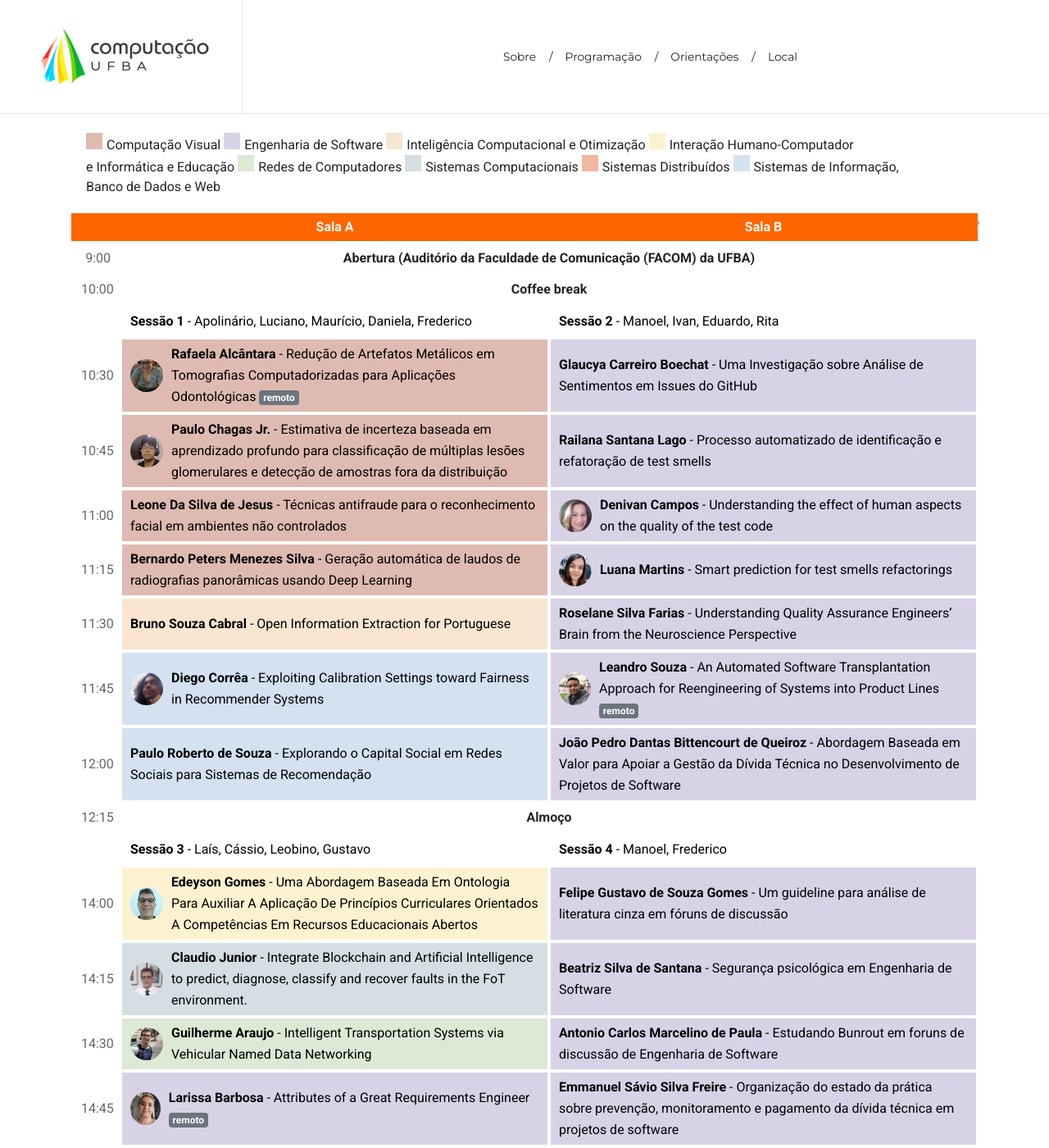
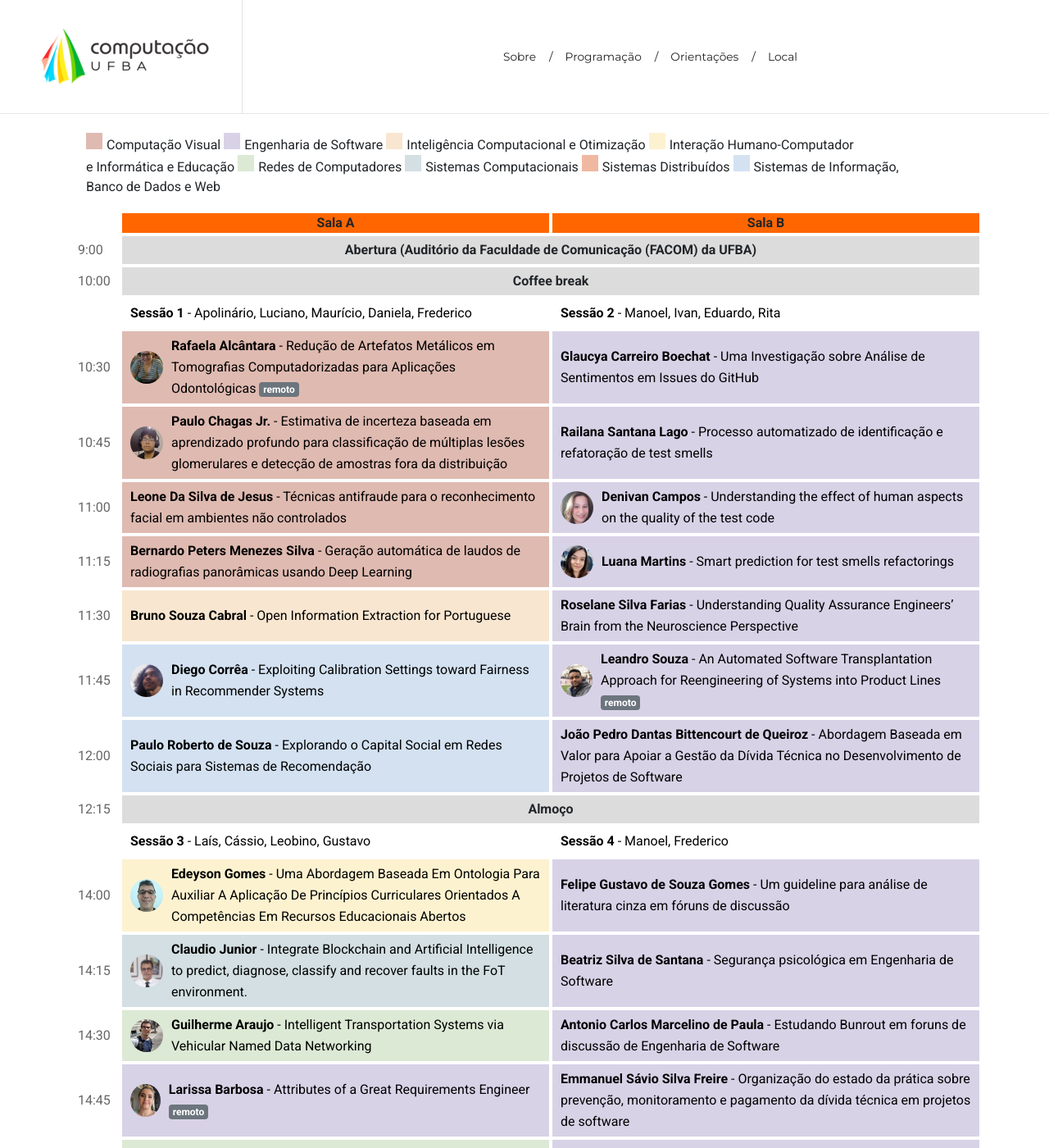
Before and after one commit to christinaflach/wepgcomp.github.io, a Jekyll site: the page built from 2022/index.md, in a window 1280 px wide and 1400 px high, scrolled down 1718 px. Shown: the whole window at 82% size. Built offline with Jekyll 4.4.1, drawn with Linux system fonts in a browser that asks for light colours.

Commit message:
Use grid layout to fix schedule in Safari

```diff
--- a/_includes/partials/schedule.html
+++ b/_includes/partials/schedule.html
@@ -34,26 +34,26 @@
 						{% for day in page.program.days %}
 						{% assign n_rooms = day.rooms | size -%}
 					  <div class="tab-pane fade show {% if forloop.index == 1 %}active{% endif %} schedule-item" id="{{ day.name | slugify }}">
-							<table class="program-table">
-								<tr class="program-header">
-									<th class="col-time" style="width: 60px; padding-right: 20px;">&nbsp;</th>
-									{%- for room in day.rooms -%}
-										<th class="col-room" style="width: calc((100% - 60px)/{{ n_rooms }})">{{ room.name }}</th>
-									{%- endfor -%}
-								</tr>
+
+							<div class="schedule-grid" style="--rooms: 2">
+								<div class="schedule-header">
+								<span class="col-time"></span>
+								{%- for room in day.rooms -%}
+									<span class="col-room">{{ room.name }}</span>
+								{%- endfor -%}
+								</div>
 
 								{%- for slot in day.slots -%}
-									<tr>
-										<td class="time">
+										<span class="time">
 											{%- assign firstchar = slot | slice: 0, 1 -%}
 											{%- if firstchar != 'S' -%}
 											{{ slot }}
 											{%- endif -%}
-										</td>
+										</span>
 										{%- assign break_key = day.name | append: ', ' | append: slot -%}
 										{%- assign break_ = page.program.breaks[break_key] -%}
 										{%- if break_ -%}
-											<td colspan="{{ n_rooms }}" class="all-rooms">{{ break_.title }}</td>
+											<span style="grid-column: 2 / span {{ n_rooms }};" class="all-rooms">{{ break_.title }}</span>
 										{%- else -%}
 											{%- for room in day.rooms -%}
 												{%- assign talk_key = day.name | append: ', ' | append: room.name | append: ', ' | append: slot -%}
@@ -61,7 +61,7 @@
 
 												{%- if talk and talk.placeholder -%}
 												{%- elsif talk -%}
-													<td class="not-empty {{ talk.topic_abbr | default: ''}}" rowspan="{{ talk.span || 1 }}">
+													<span class="{{ talk.topic_abbr | default: ''}}">
 														{%- capture talk_id -%}{{ day.name | append: '-' | append: room.name | append: '-' | append: slot | slugify }}{%- endcapture -%}
 
 														<a class="two-column" href="#" style="color: black;" data-toggle="modal" data-target="#{{ talk_id }}">
@@ -106,15 +106,14 @@
 															</div>
 														</div>
 
-													</td>
+													</span>
 												{%- else -%}
-													<td>&nbsp;</td>
+													<span>&nbsp;</span>
 												{%- endif -%}
 											{%- endfor -%}
 										{%- endif -%}
-									</tr>
 								{%- endfor -%}
-							</table>
+								</div>
 					  </div>
 						{% endfor %}
 
--- a/assets/css/style.css
+++ b/assets/css/style.css
@@ -1,42 +1,33 @@
-.program-table {
-  table-layout: fixed;
+.schedule-grid {
+  display: grid;
+  grid-template-columns: 60px repeat(var(--rooms), 1fr);
+  gap: 4px;
   width: 100%;
-  margin-left: auto;
-  margin-right: auto;
 }
-.program-table td.all-rooms {
+.schedule-grid > span {
+  padding: 5px 10px 5px 10px;
+  display: flex;
+  align-items: center;
+}
+.schedule-grid > span.all-rooms {
+  background-color: gainsboro;
+  font-weight: bold;
+  justify-content: center;
+}
+.schedule-header {
+  display: contents;
+}
+.schedule-header > span:not(:first-child) {
+  background-color: #ff6600;
   text-align: center;
   font-weight: bold;
 }
-.program-table th {
-  text-align: center;
-}
-.program-table td, .program-table th {
-  padding: 5px 10px 5px 10px;
-  border-bottom: 4px solid white;
-}
-.program-table td {
-  /* background-color: #ccebd8; */
-  border: 4px solid white;
-}
-.program-header th {
-  background-color: #ff6600;
-  color: white;
-}
-
-.program-table .all-rooms {
-  background-color: white;
-}
-
-.program-table .time {
+.time {
   background-color: white;
   text-align: right;
   color: #666;
 }
 
-.not-empty {
-  background-color: white;
-}
 
 .presenter-photo.small {
   border-radius: 50%;
--- a/theme/css/style.css
+++ b/theme/css/style.css
@@ -248,7 +248,7 @@ button:hover {
 }
 
 .bg-schedule {
-  background: url(../images/background/schedule-bg.png) no-repeat;
+  /* background: url(../images/background/schedule-bg.png) no-repeat; */
   background-size: cover;
 }
 
```
